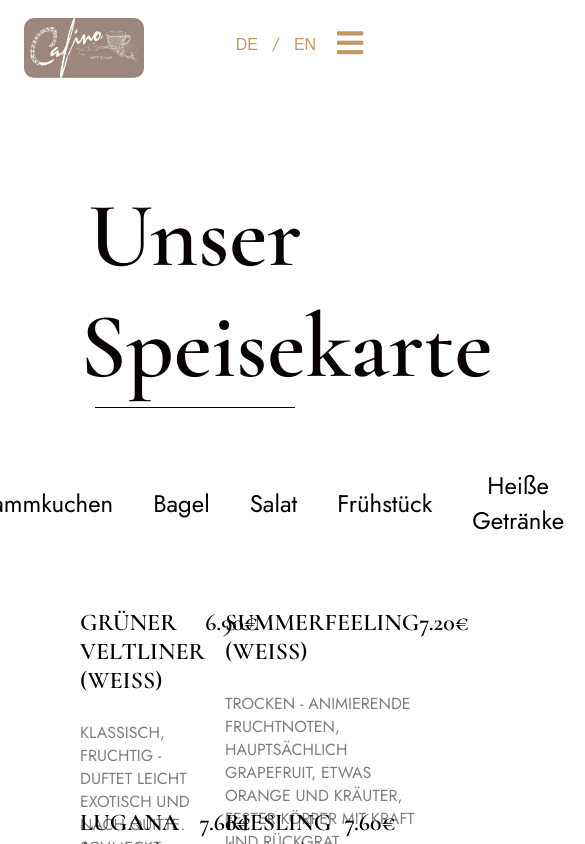
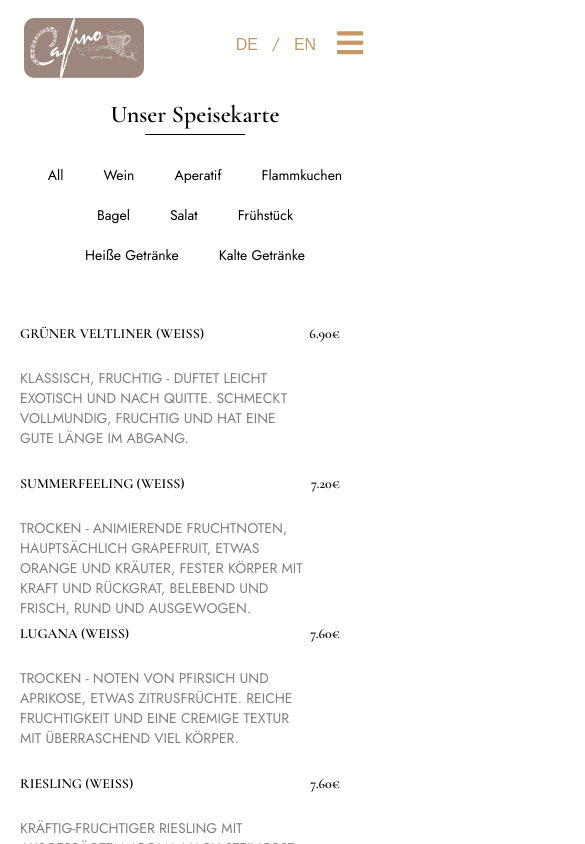
Before and after one commit to ececmk/cafino, a React (Create React App) app: page /menu in a window 390 px wide. Shown: the top 844 px of the page, 585 px wide, since content can reach past the window. Built offline with nearby package versions, Linux system fonts and the light colour scheme.

Commit message:
menu components responsive design application done

```diff
--- a/src/Components/MenuComponents/Categories/Categories.css
+++ b/src/Components/MenuComponents/Categories/Categories.css
@@ -2,6 +2,7 @@
   display: flex;
   justify-content: center;
   margin-top: 50px;
+  flex-wrap: wrap;
 }
 
 .filter-btn {
@@ -19,3 +20,16 @@
   border-bottom: 2px solid var( --text-color-gold) ;
   transform: translateX(5px);
 }
+
+@media (max-width: 767px) {
+
+  .btn-container {
+    margin-top: 20px;
+
+  }
+
+ .filter-btn{
+  font-size: var(--font-size-text-mobile);
+ }
+
+}
--- a/src/Components/MenuComponents/Categories/Categories.js
+++ b/src/Components/MenuComponents/Categories/Categories.js
@@ -10,12 +10,9 @@ const Categories = ({ categories, filterItems }) => {
 
   const items = language === 'en' ? items_en : items_de;
 
-
-
   return (
     <div className="btn-container">
       {categories.map((category, index) => {
-        //console.log(category)
         return (
           <button
             type="button"
--- a/src/Components/MenuComponents/Menu/Menu.css
+++ b/src/Components/MenuComponents/Menu/Menu.css
@@ -17,7 +17,7 @@
 }
 
 .item-info header {
-    width: 560px;
+  width: 560px;
 }
 
 .item-info h4 {
@@ -29,5 +29,27 @@
 .item-info p {
   font-family: var(--body-font);
   font-size: var(--font-size-sm-text);
+
   opacity: 0.5;
 }
+
+@media (max-width: 767px) {
+  .section-center {
+    flex-direction: column;
+    justify-content: center;
+    margin-top: 40px;
+  }
+
+  .menu-item {
+    width: calc(100% - 30px);
+    margin-top: 10px;
+  }
+
+  .item-info h4 {
+    font-size: var(--font-size-text-mobile);
+  }
+
+  .item-info p {
+    font-size: var(--font-size-text-mobile);
+  }
+}
--- a/src/Pages/Menu/MenuPage.css
+++ b/src/Pages/Menu/MenuPage.css
@@ -16,3 +16,19 @@
   background-color: var(--text-color-dark);
   margin: 0 auto;
 }
+
+@media (max-width: 767px) {
+
+  .menu-section {
+    margin: 100px 20px;
+  }
+
+  .title h2 {
+    font-size: var(--font-size-heading-mobile);
+  }
+
+  .title .underline {
+    width: 100px;
+
+  }
+}
--- a/src/Pages/Menu/MenuPage.js
+++ b/src/Pages/Menu/MenuPage.js
@@ -23,13 +23,10 @@ const MenuPage = () => {
       setMenuItems(items);
       return;
     }
-    //console.log(items)
     const filteredItems = items.filter((item) => item.category === category);
     setMenuItems(filteredItems);
    console.log(filteredItems)
   };
-
-
 
   return (
     <main>
```
